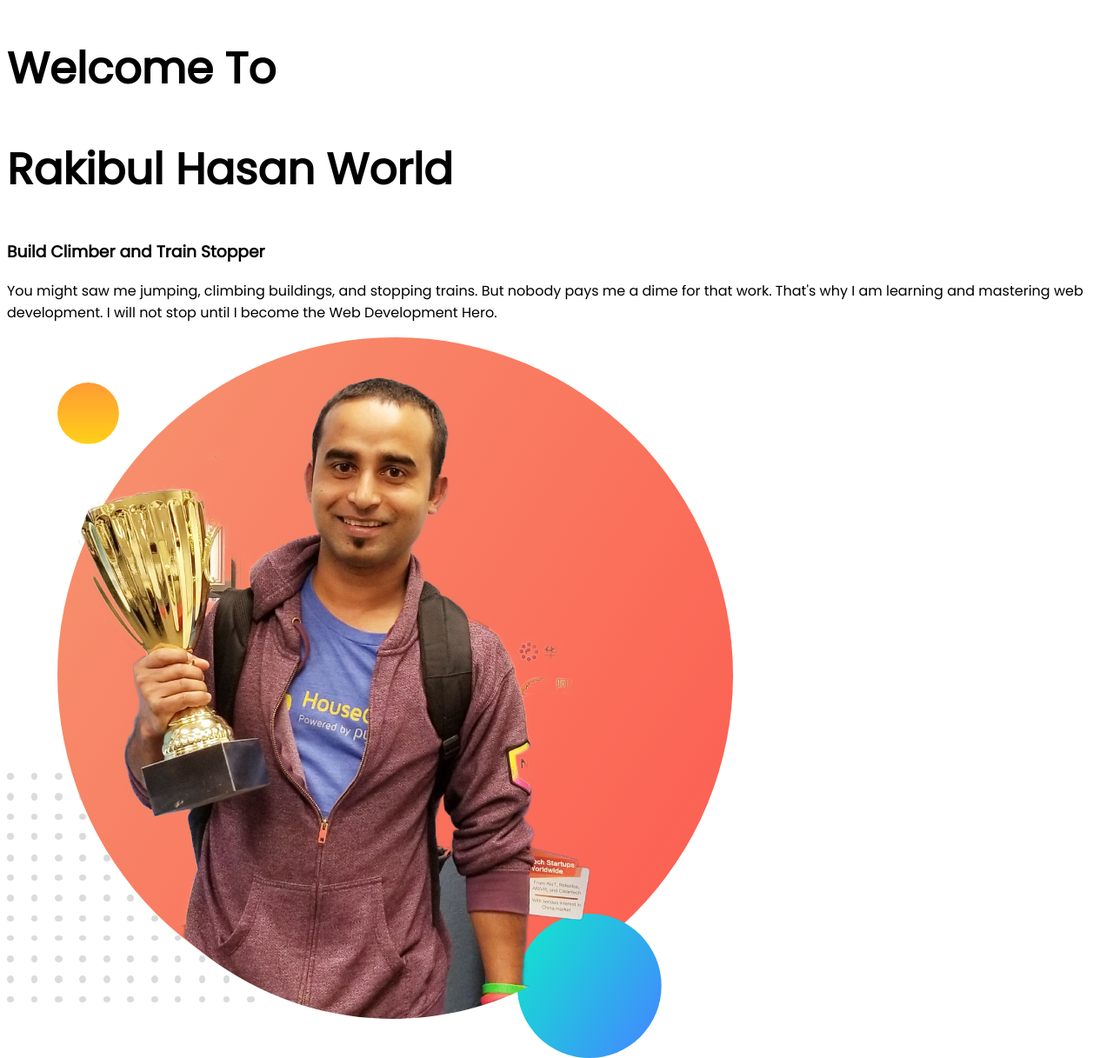
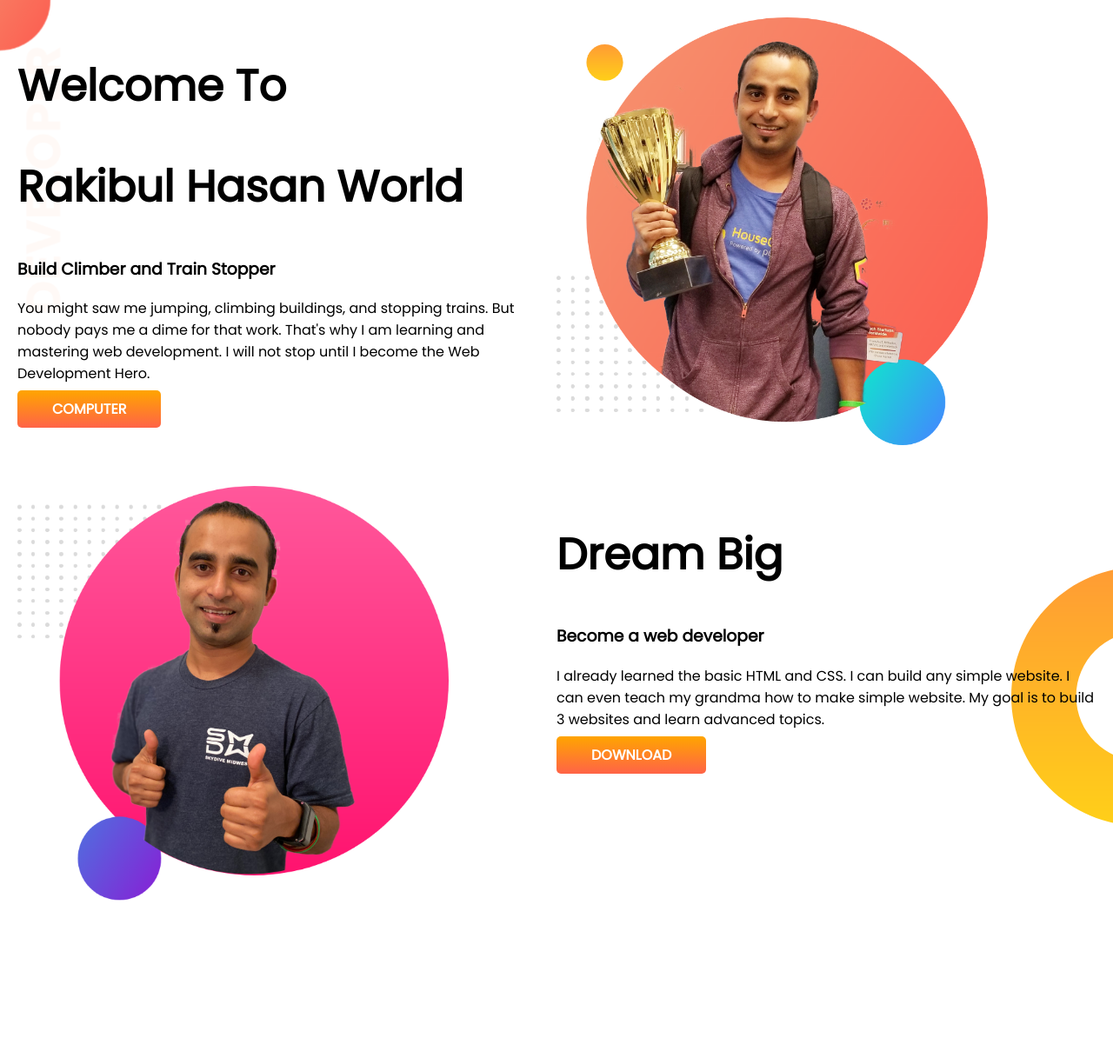
Before and after one commit to rakibulhasan203/my-practices-repo, a plain HTML site: page index.html in a window 1280 px wide. Shown: the whole page at 87% size. After the commit the page ends 1063 px from the top, so only its background shows below. Drawn offline with Linux system fonts and the light colour scheme.

Commit message:
background added

```diff
--- a/index.html
+++ b/index.html
@@ -11,16 +11,31 @@
     <link rel="stylesheet" href="style.css">
 </head>
 <body>
-    <section class="container-box">
-        <div>
+    <section class="left-image">
+        <div class="half-width">
             <h1>Welcome To</h1>
         <h1>Rakibul Hasan World</h1>
         <h3>Build Climber and Train Stopper</h3>
         <p>You might saw me jumping, climbing buildings, and stopping trains. But nobody pays me a dime for that work. That's why I am learning and mastering web development. I will not stop until I become the Web Development Hero.</p>
+        <a class="computer-button" target="_blank" href="https://www.zprangpur.com.bd/">COMPUTER</a>
         </div>
-        <div>
+        <div class="half-width">
             <img src="images/jhankar.png" alt="">
         </div>
     </section>
+    <section class="right-image">
+        <div class="half-width">
+            <img src="images/jhankar2.png" alt="">
+        </div>
+        <div class="half-width">
+            <h1>Dream Big</h1>
+        <h3>Become a web developer</h3>
+        <p>I already learned the basic HTML and CSS. I can build any simple website. I can even teach my grandma how to make simple website. My goal is to build 3 websites and learn advanced topics.</p>
+        <a class="computer-button" target="_blank" href="https://www.zprangpur.com.bd/">DOWNLOAD</a>
+        </div>
+    </section>
+
+
+
 </body>
 </html>
--- a/style.css
+++ b/style.css
@@ -1,6 +1,35 @@
 body{
     font-family: 'Poppins', sans-serif;
+    margin: 0%;
 }
 h1{
     font-size: 50px;
 }
+
+section{
+    display: flex;
+    padding: 20px;
+}
+.half-width{
+    width: 50%;
+}
+.half-width img{
+    width: 80%;
+}
+.computer-button{
+    text-decoration: none;
+    background-image: linear-gradient(orange, tomato);
+    color: white;
+    font-weight: 700;
+    padding: 10px 40px;
+    border-radius: 5px;
+}
+.left-image{
+    background-image: url(images/top-banner.png);
+    background-repeat: no-repeat;
+}
+.right-image{
+    background-image: url(images/dream-bg.png);
+    background-repeat: no-repeat;
+    background-position: right;
+}
```
